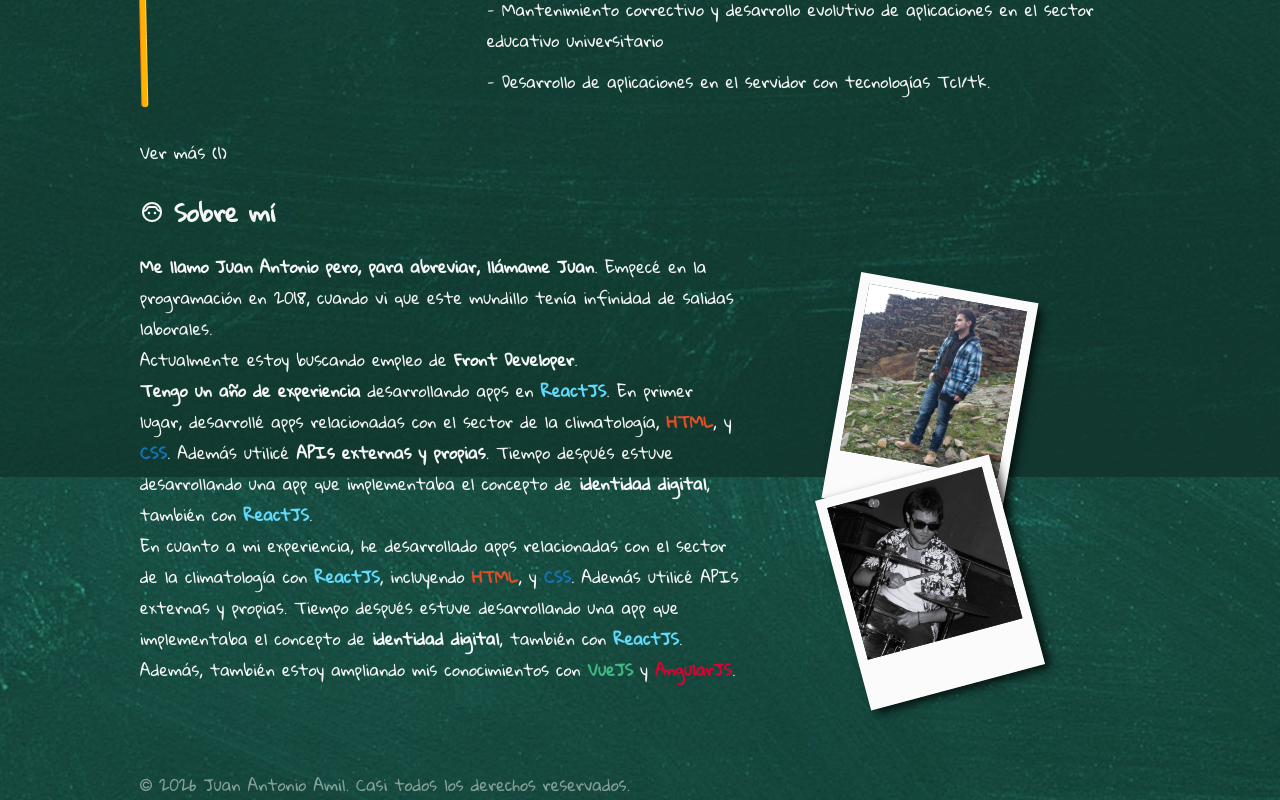
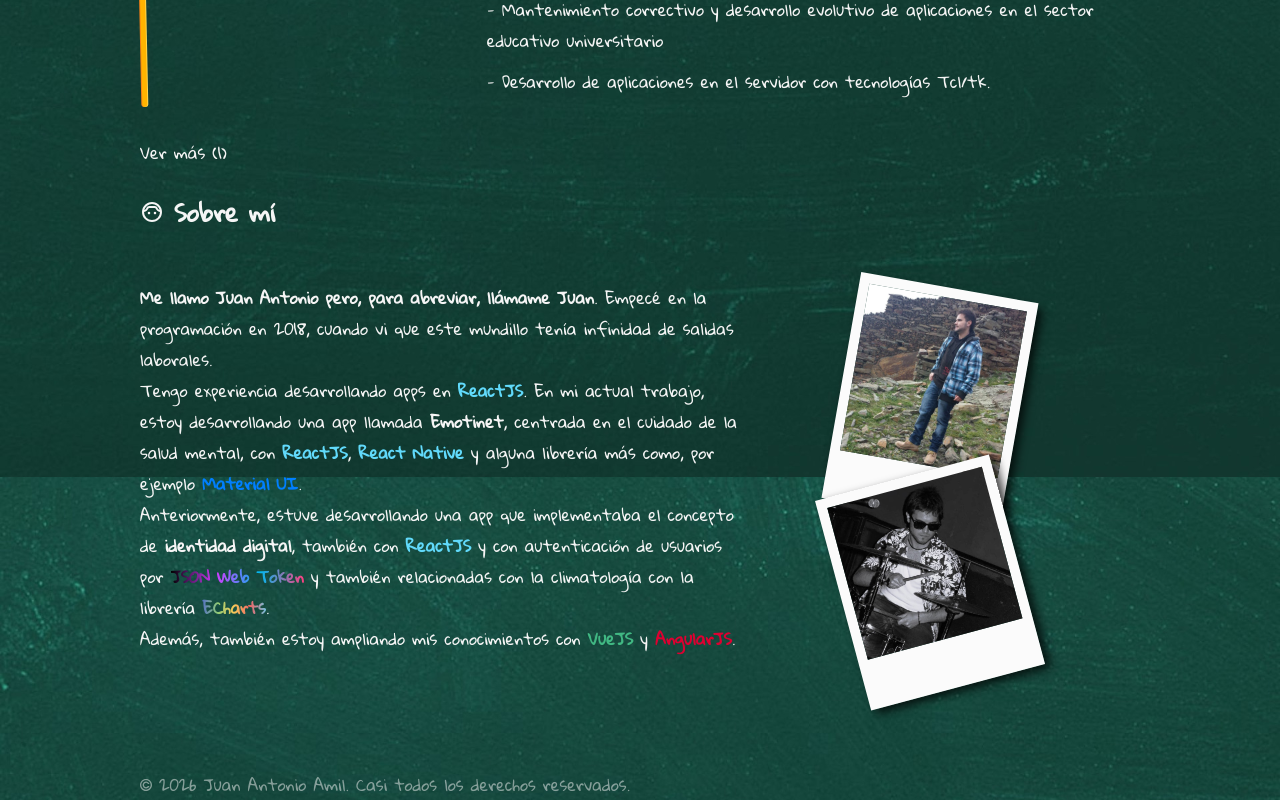
Before and after one commit to JuananA1000/Portfolio, a React (Vite) app: page / in a window 1280 px wide. Shown: the part 2083-2883 px from the top of the page. Built offline with nearby package versions, Linux system fonts and the light colour scheme.

Commit message:
FEAT: Descripcion mejorada

```diff
--- a/src/components/About/About.css
+++ b/src/components/About/About.css
@@ -32,6 +32,26 @@ span {
 
 #react {
   color: #61dafb;
+}
+
+#material-ui {
+  color: #007fff;
+}
+
+#jwt {
+  background: linear-gradient(90deg, #000000, #d63aff, #00b9f1, #ff4081);
+  -webkit-background-clip: text;
+  -webkit-text-fill-color: transparent;
+  background-clip: text;
+  color: transparent;
+}
+
+#echarts {
+  background: linear-gradient(90deg, #5470c6, #91cc75, #fac858, #ee6666, #73c0de);
+  -webkit-background-clip: text;
+  -webkit-text-fill-color: transparent;
+  background-clip: text;
+  color: transparent;
 }
 
 #angular {
--- a/src/components/About/About.jsx
+++ b/src/components/About/About.jsx
@@ -23,23 +23,19 @@ export default function About() {
           </p>
 
           <p>
-            Actualmente estoy buscando empleo de <b>Front Developer</b>.
+            Tengo experiencia desarrollando apps en <span id='react'>ReactJS</span>. En mi actual trabajo, estoy
+            desarrollando una app llamada <b>Emotinet</b>, centrada en el cuidado de la salud mental, con{' '}
+            <span id='react'>ReactJS</span>, <span id='react'>React Native</span> y alguna librería más como, por
+            ejemplo <span id='material-ui'>Material UI</span>.
           </p>
 
           <p>
-            <b>Tengo un año de experiencia</b> desarrollando apps en <span id='react'>ReactJS</span>. En primer lugar,
-            desarrollé apps relacionadas con el sector de la climatología, <span id='html'>HTML</span>, y{' '}
-            <span id='css'>CSS</span>. Además utilicé <b>APIs externas y propias</b>. Tiempo después estuve
-            desarrollando una app que implementaba el concepto de <b>identidad digital</b>, también con{' '}
-            <span id='react'>ReactJS</span>.
+            Anteriormente, estuve desarrollando una app que implementaba el concepto de <b>identidad digital</b>,
+            también con <span id='react'>ReactJS</span> y con autenticación de usuarios por{' '}
+            <span id='jwt'>JSON Web Token</span> y también relacionadas con la climatología con la librería{' '}
+            <span id='echarts'>ECharts</span>.
           </p>
 
-          <p>
-            En cuanto a mi experiencia, he desarrollado apps relacionadas con el sector de la climatología con{' '}
-            <span id='react'>ReactJS</span>, incluyendo <span id='html'>HTML</span>, y <span id='css'>CSS</span>. Además
-            utilicé APIs externas y propias. Tiempo después estuve desarrollando una app que implementaba el concepto de{' '}
-            <b>identidad digital</b>, también con <span id='react'>ReactJS</span>.
-          </p>
           <p>
             Además, también estoy ampliando mis conocimientos con <span id='vue'>VueJS</span> y{' '}
             <span id='angular'>AngularJS</span>.
```
